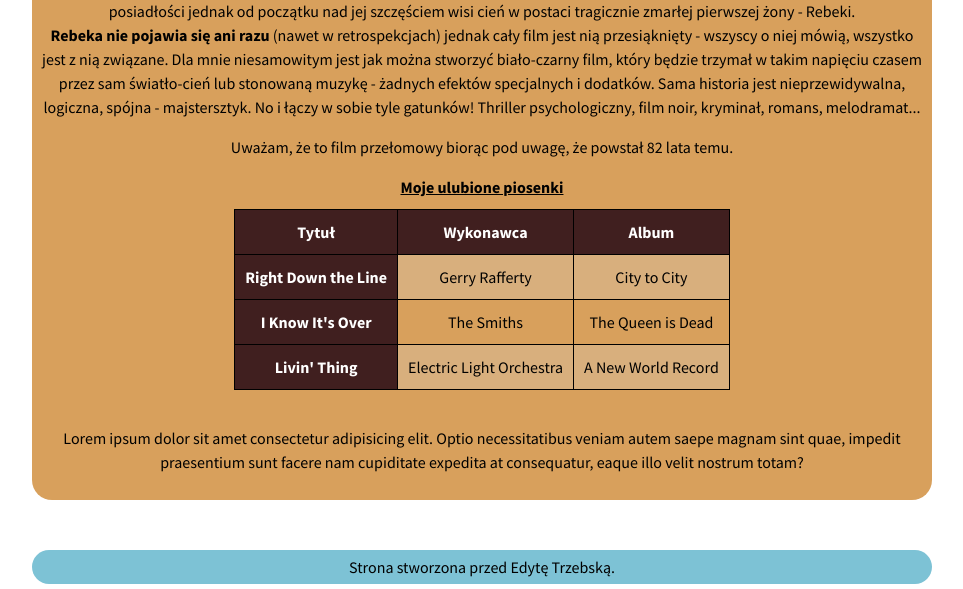
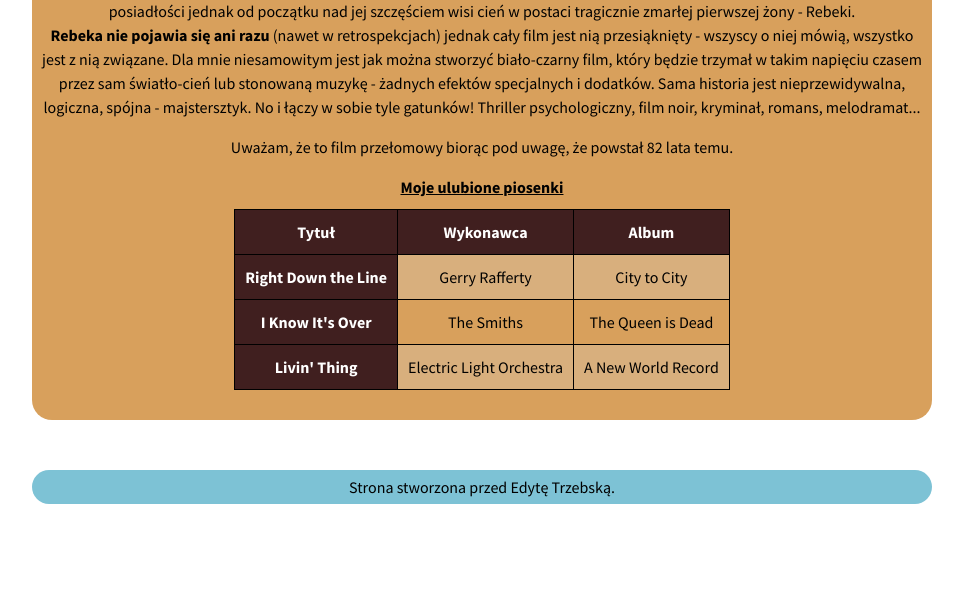
Before and after one commit to EdytaT94/homepage, a plain HTML site: page index.html in a window 1280 px wide. Shown: the part 1382-1971 px from the top of the page, without its empty margins (158-1121 px from the left). After the commit the page ends 1891 px from the top, so only its background shows below. Drawn offline with nearby package versions, Linux system fonts and the light colour scheme.

Commit message:
test section deleted

```diff
--- a/index.html
+++ b/index.html
@@ -155,14 +155,6 @@
           </table>
         </div>
       </section>
-      <section>
-        <p>
-          Lorem ipsum dolor sit amet consectetur adipisicing elit. Optio
-          necessitatibus veniam autem saepe magnam sint quae, impedit
-          praesentium sunt facere nam cupiditate expedita at consequatur, eaque
-          illo velit nostrum totam?
-        </p>
-      </section>
     </main>
     <footer class="footer">Strona stworzona przed Edytę Trzebską.</footer>
   </body>
```
